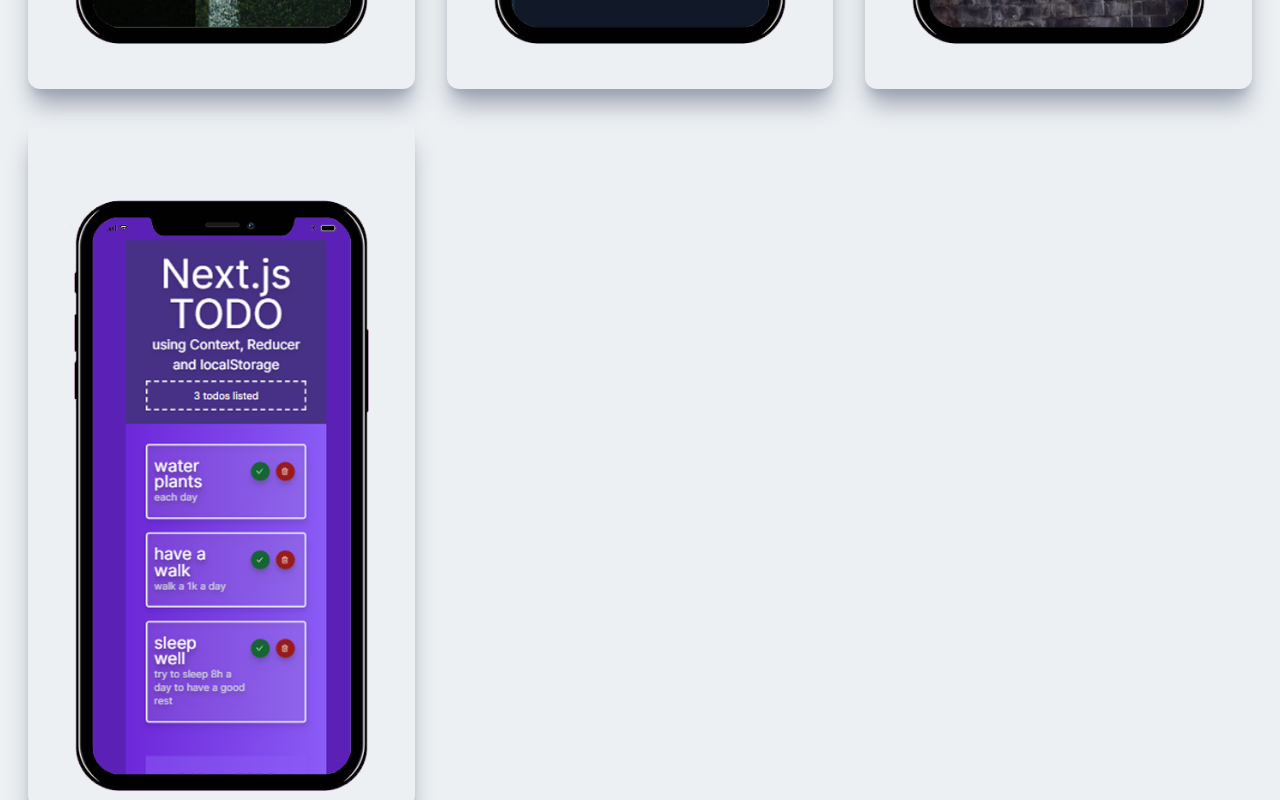
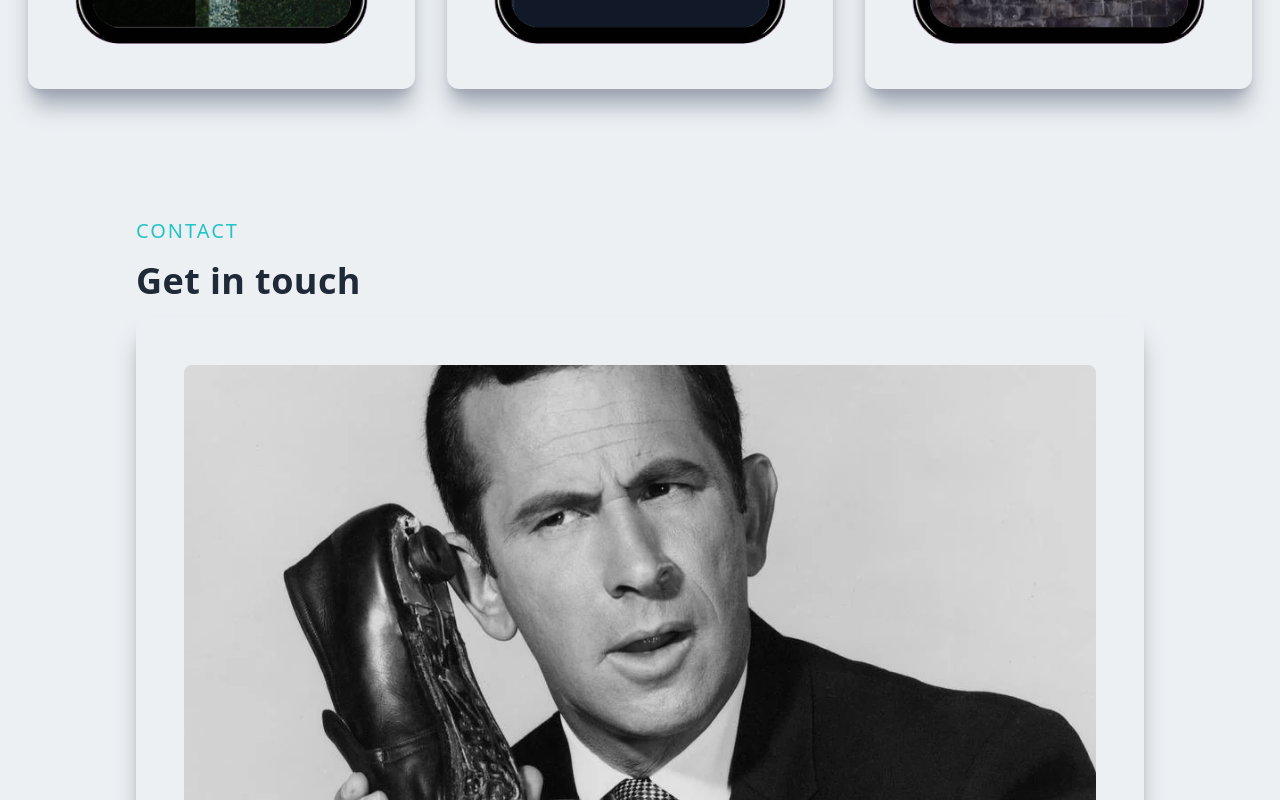
Before and after one commit to AndresDrimer/portfolio-ad-next-app, a Next.js app: page / in a window 1280 px wide. Shown: the part 3880-4680 px from the top of the page. Built offline with nearby package versions, Linux system fonts and the light colour scheme.

Commit message:
one more proj deleted

```diff
--- a/data.js
+++ b/data.js
@@ -219,20 +219,7 @@
         gitHubUrl: "https://github.com/AndresDrimer/pablocoronel-react",
         description:
           "This was a really fun project to build. I decided to use a video background as the main object because it´s a website for a video maker. It includes two different layouts, one for the main section and the other one to show artist´s works and projects, I chosed react-router to manage them and created dynamic routes for portfolio items. I focused on the re-usability of components, making it really easy to update. I used EmailJS to manage sendings from Contact section",
-      },
-      {
-        id: 6,
-        imageInside: "/assets/mockups/desktop/todo-context-desktop.png",
-        imageBck: "/assets/mockups/iphone/todo-context-iphone.png",
-        title: "Todo-Context API",
-        tech: "CRUD-NEXT-CONTEXT API-LOCALSTORAGE",
-        techDetail: ["Next.js", "Local Storage", "Tailwind.css", "Context API", "Reducer"],
-        anchor: "todo-context",
-        externalUrl: "https://todo-context-beta.vercel.app/",
-        gitHubUrl: "https://github.com/AndresDrimer/todo-context/tree/main",
-        description:
-          "Todo organizer built on Next.js. Uses Context API and reducer to manage CRUD and localStorage for persistent todos. Tailwind.css provides style. Deployed on Vercel",
-      },
+      }
 
     ],
   };
```
